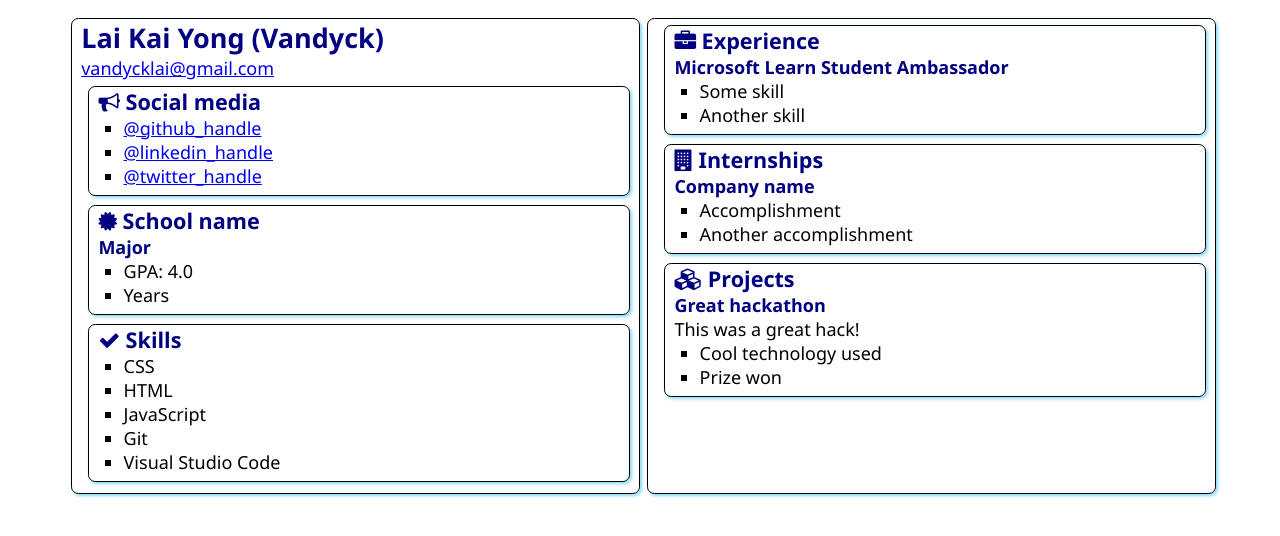
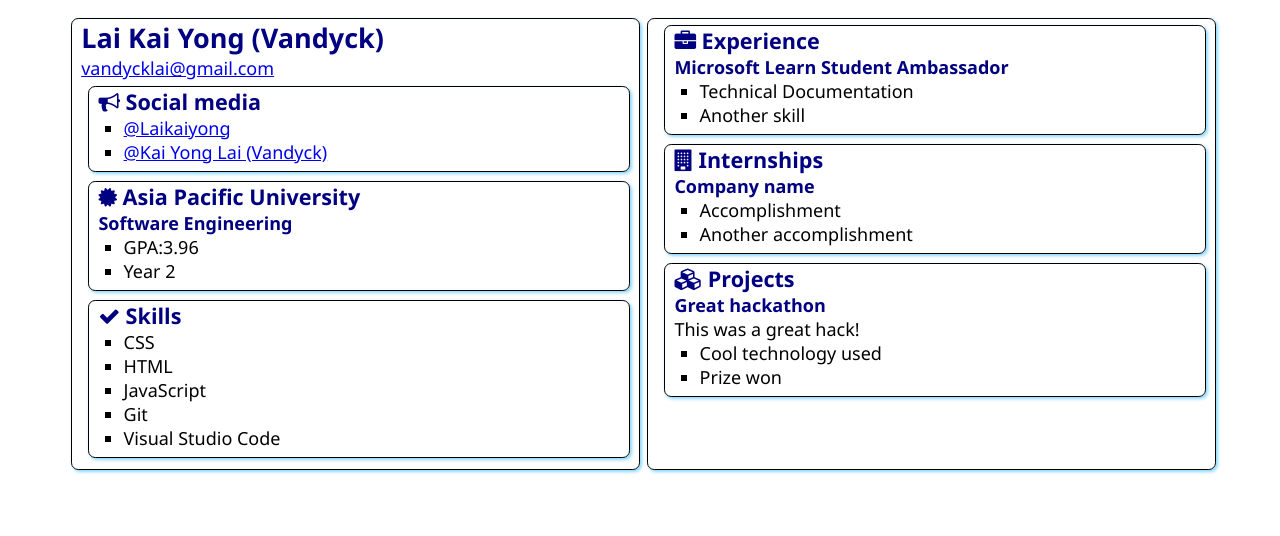
Before and after one commit to Laikaiyong/SATechnicalOnboarding, a plain HTML site: page index.html in a window 1280 px wide. Drawn offline with Linux system fonts and the light colour scheme.

Commit message:
Customize personal information (partial)

```diff
--- a/index.html
+++ b/index.html
@@ -21,9 +21,8 @@
                     Social media
                 </h2>
                 <ul>
-                    <li><a href="https://github.com/<handle>">@github_handle</a></li>
-                    <li><a href="https://linkedin.com/in/<handle>">@linkedin_handle</a></li>
-                    <li><a href="https://twitter.com/<handle>">@twitter_handle</a></li>
+                    <li><a href="https://github.com/Laikaiyong">@Laikaiyong</a></li>
+                    <li><a href="https://www.linkedin.com/in/lai-kai-yong/">@Kai Yong Lai (Vandyck)</a></li>
                 </ul>
             </section>
 
@@ -31,12 +30,12 @@
                 <div class="education">
                     <h2>
                         <i class="fa fa-certificate" aria-hidden="true"></i>
-                        School name
+                        Asia Pacific University
                     </h2>
-                    <h3>Major</h3>
+                    <h3>Software Engineering</h3>
                     <ul>
-                        <li>GPA: 4.0</li>
-                        <li>Years</li>
+                        <li>GPA:3.96</li>
+                        <li>Year 2</li>
                     </ul>
                 </div>
             </section>
@@ -63,7 +62,7 @@
                 </h2>
                 <h3>Microsoft Learn Student Ambassador</h3>
                 <ul>
-                    <li>Some skill</li>
+                    <li>Technical Documentation</li>
                     <li>Another skill</li>
                 </ul>
             </section>
```
